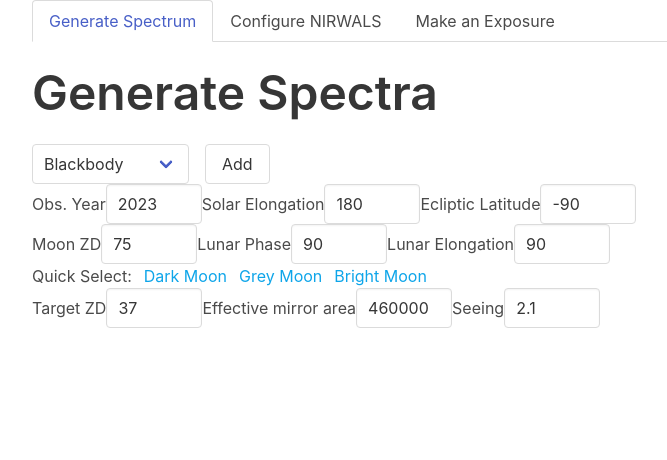
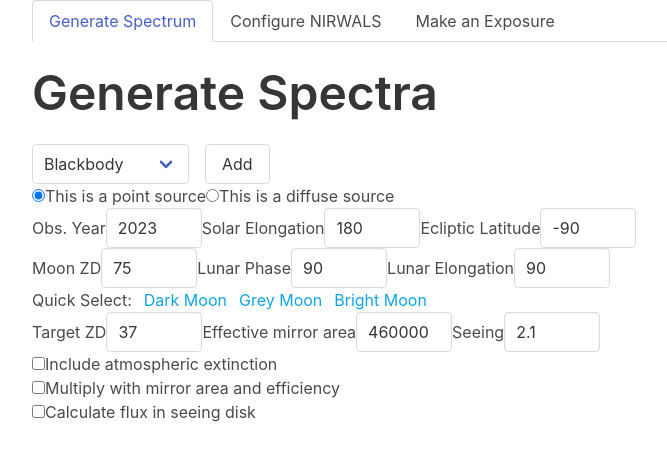
Before and after one commit to saltastroops/nir-simulator, a React (Vite) app in the folder react/: page / in a window 1280 px wide. Shown: the top 460 px of the page, without its empty margins (32-699 px from the left). Built offline with nearby package versions, Linux system fonts and the light colour scheme; the HTML template or start-up script is replaced by a standard one.

Commit message:
Add spectrum plot options

```diff
--- a/react/src/components/Simulator.tsx
+++ b/react/src/components/Simulator.tsx
@@ -6,6 +6,7 @@ import { SimulationSetup } from "../types";
 import { Moon } from "./spectrum/MoonPanel";
 import { Sun } from "./spectrum/SunPanel";
 import { Earth } from "./spectrum/EarthPanel.tsx";
+import { makeDefaultSpectrumPlotOptions } from "./spectrum/SpectrumPlotOptionsPanel.tsx";
 
 export function Simulator() {
   const [activeIndex, setActiveIndex] = useState(1);
@@ -15,6 +16,7 @@ export function Simulator() {
     sun: new Sun(),
     moon: new Moon(),
     earth: new Earth(),
+    spectrumPlotOptions: makeDefaultSpectrumPlotOptions(),
   });
 
   const updateSetup = (property: string, value: any) => {
@@ -55,6 +57,7 @@ export function Simulator() {
           sun={setup.sun}
           moon={setup.moon}
           earth={setup.earth}
+          spectrumPlotOptions={setup.spectrumPlotOptions}
           updateSetup={updateSetup}
         />
       )}
--- a/react/src/components/spectrum/SourceForm.tsx
+++ b/react/src/components/spectrum/SourceForm.tsx
@@ -1,7 +1,7 @@
 import SpectrumSelector from "./SpectrumSelector";
 import SpectrumForm from "./SpectrumForm";
 import { ReactElement } from "react";
-import { Source, Spectrum, SpectrumType } from "../../types";
+import { Source, SourceType, Spectrum, SpectrumType } from "../../types";
 import BlackbodyPanel from "./BlackbodyPanel";
 import Blackbody from "../../spectrum/Blackbody";
 import EmissionLinePanel from "./EmissionLinePanel";
@@ -87,8 +87,17 @@ export default function SourceForm({ source, update }: Props) {
       spectrum: updatedSourceSpectrum,
     });
   };
+
+  const updateSourceType = (sourceType: SourceType) => {
+    update({
+      ...source,
+      type: sourceType,
+    });
+  };
+
   return (
     <>
+      {/* spectrum */}
       <SpectrumSelector
         onSelect={(type: SpectrumType) => addToSourceSpectrum(type)}
       />
@@ -102,6 +111,30 @@ export default function SourceForm({ source, update }: Props) {
           })}
         </SpectrumForm>
       ))}
+
+      {/* source type */}
+      <div>
+        <label>
+          <input
+            type="radio"
+            name="source-type"
+            value="Point"
+            onChange={() => updateSourceType("Point")}
+            checked={source.type === "Point"}
+          />
+          This is a point source
+        </label>
+        <label>
+          <input
+            type="radio"
+            name="source-type"
+            value="Diffuse"
+            onChange={() => updateSourceType("Diffuse")}
+            checked={source.type === "Diffuse"}
+          />
+          This is a diffuse source
+        </label>
+      </div>
     </>
   );
 }
--- a/react/src/components/spectrum/SpectrumGenerationTab.tsx
+++ b/react/src/components/spectrum/SpectrumGenerationTab.tsx
@@ -3,12 +3,16 @@ import { Source } from "../../types";
 import MoonPanel, { Moon } from "./MoonPanel.tsx";
 import SunPanel, { Sun } from "./SunPanel.tsx";
 import { Earth, EarthPanel } from "./EarthPanel.tsx";
+import SpectrumPlotOptionsPanel, {
+  SpectrumPlotOptions,
+} from "./SpectrumPlotOptionsPanel.tsx";
 
 interface Props {
   source: Source;
   sun: Sun;
   moon: Moon;
   earth: Earth;
+  spectrumPlotOptions: SpectrumPlotOptions;
   updateSetup: (property: string, value: any) => void;
 }
 
@@ -17,6 +21,7 @@ export function SpectrumGenerationTab({
   sun,
   moon,
   earth,
+  spectrumPlotOptions,
   updateSetup,
 }: Props) {
   return (
@@ -35,6 +40,12 @@ export function SpectrumGenerationTab({
         earth={earth}
         update={(earth: Earth) => updateSetup("earth", earth)}
       />
+      <SpectrumPlotOptionsPanel
+        spectrumPlotOptions={spectrumPlotOptions}
+        update={(options: SpectrumPlotOptions) =>
+          updateSetup("spectrumPlotOptions", options)
+        }
+      />
     </div>
   );
 }
--- /dev/null
+++ b/react/src/components/spectrum/SpectrumPlotOptionsPanel.tsx
@@ -0,0 +1,88 @@
+export type SpectrumPlotOptions = {
+  includeAtmosphericExtinction: boolean;
+  multiplyWithMirrorAreaAndEfficiency: boolean;
+  calculateFluxInSeeingDisk: boolean;
+};
+
+export function makeDefaultSpectrumPlotOptions(): SpectrumPlotOptions {
+  return {
+    includeAtmosphericExtinction: false,
+    multiplyWithMirrorAreaAndEfficiency: false,
+    calculateFluxInSeeingDisk: false,
+  };
+}
+
+interface Props {
+  spectrumPlotOptions: SpectrumPlotOptions;
+  update: (spectrumPlotOptions: SpectrumPlotOptions) => void;
+}
+
+export default function SpectrumPlotOptionsPanel({
+  spectrumPlotOptions,
+  update,
+}: Props) {
+  const {
+    includeAtmosphericExtinction,
+    multiplyWithMirrorAreaAndEfficiency,
+    calculateFluxInSeeingDisk,
+  } = spectrumPlotOptions;
+
+  const updateOption = (option: string, newValue: boolean) => {
+    update({
+      ...spectrumPlotOptions,
+      [option]: newValue,
+    });
+  };
+
+  return (
+    <div>
+      {/* include atmospheric extinction? */}
+      <div>
+        <label>
+          <input
+            type="checkbox"
+            value="extinction"
+            checked={includeAtmosphericExtinction}
+            onChange={(event) =>
+              updateOption("includeAtmosphericExtinction", event.target.checked)
+            }
+          />
+          Include atmospheric extinction
+        </label>
+      </div>
+
+      {/* multiply with mirror area and efficiency */}
+      <div>
+        <label>
+          <input
+            type="checkbox"
+            value="areaAndEfficiency"
+            checked={multiplyWithMirrorAreaAndEfficiency}
+            onChange={(event) =>
+              updateOption(
+                "multiplyWithMirrorAreaAndEfficiency",
+                event.target.checked,
+              )
+            }
+          />
+          Multiply with mirror area and efficiency
+        </label>
+      </div>
+
+      {/* calculate flux in seeing disk */}
+      <div>
+        <label>
+          <input
+            type="checkbox"
+            value="extinction"
+            checked={calculateFluxInSeeingDisk}
+            onChange={(event) =>
+              updateOption("calculateFluxInSeeingDisk", event.target.checked)
+            }
+          />
+          Calculate flux in seeing disk
+        </label>
+      </div>
+    </div>
+  );
+}
--- a/react/src/types.ts
+++ b/react/src/types.ts
@@ -1,6 +1,7 @@
 import { Moon } from "./components/spectrum/MoonPanel.tsx";
 import { Sun } from "./components/spectrum/SunPanel.tsx";
 import { Earth } from "./components/spectrum/EarthPanel.tsx";
+import { SpectrumPlotOptions } from "./components/spectrum/SpectrumPlotOptionsPanel.tsx";
 
 export type SpectrumType =
   | "Blackbody"
@@ -27,4 +28,5 @@ export interface SimulationSetup {
   sun: Sun;
   moon: Moon;
   earth: Earth;
+  spectrumPlotOptions: SpectrumPlotOptions;
 }
```
